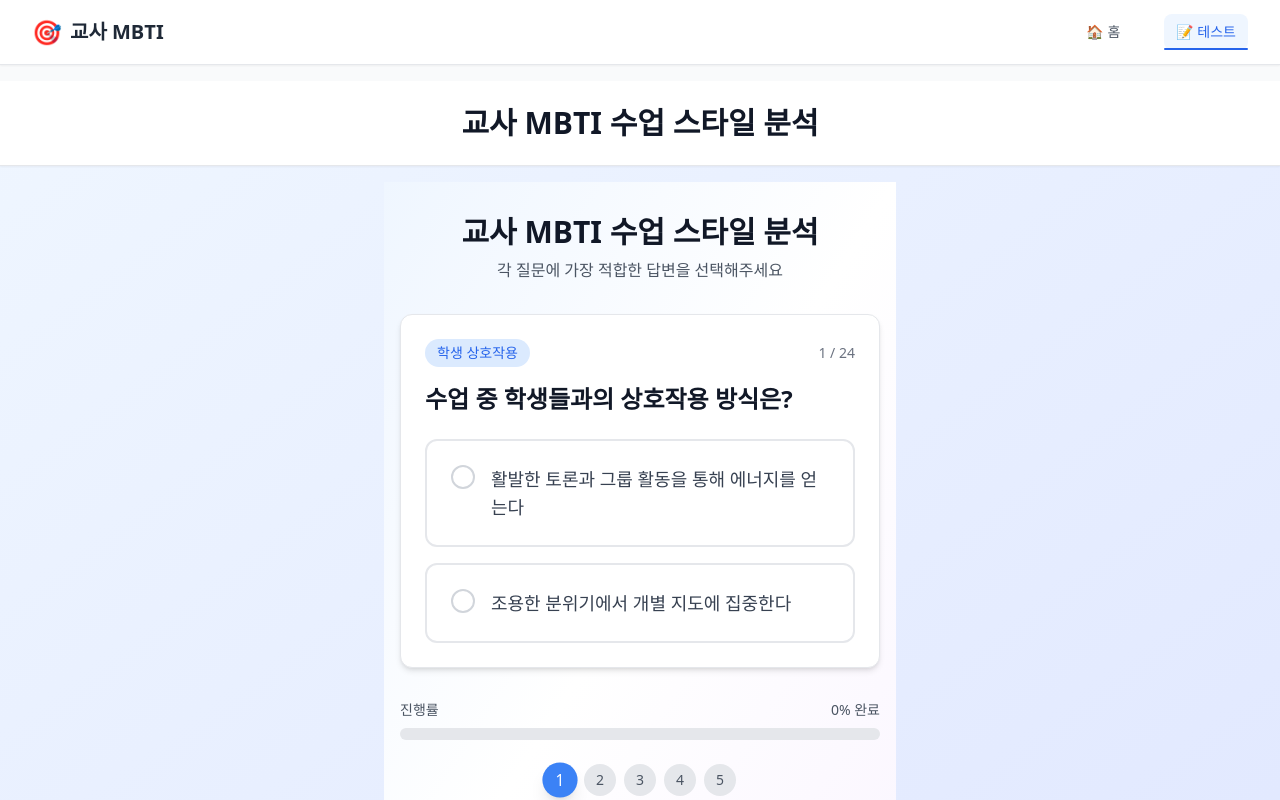
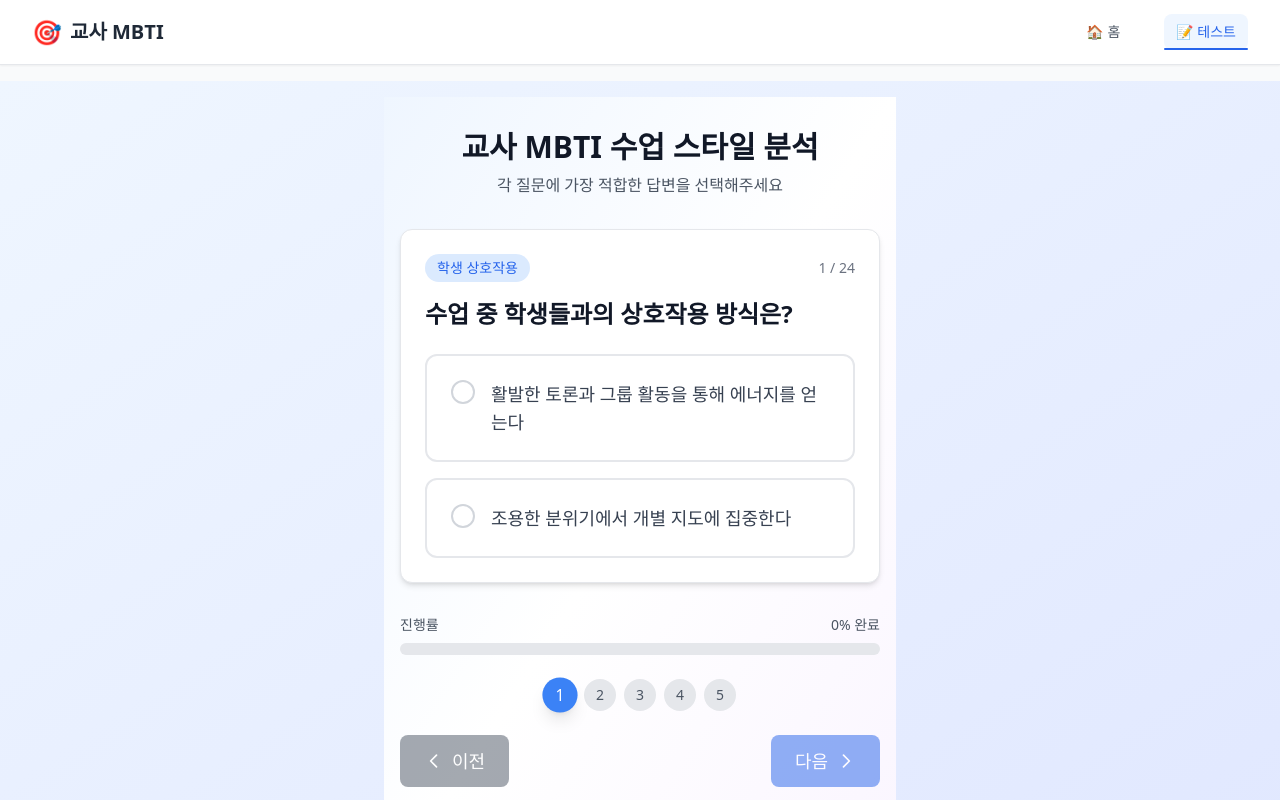
Before and after one commit to woody-tiab/TeacherMBTI, a React (Vite) app: page /test in a window 1280 px wide. Shown: the top 800 px of the page. Built offline with nearby package versions, Linux system fonts and the light colour scheme.

Commit message:
fix: 테스트 페이지에서 중복된 헤더 제목 제거

```diff
--- a/src/pages/TestPage.tsx
+++ b/src/pages/TestPage.tsx
@@ -81,7 +81,7 @@ const TestPage = () => {
 
   if (isLoading) {
     return (
-      <Layout>
+      <Layout showHeader={false}>
         <div className="min-h-screen flex items-center justify-center">
           <div
             className="text-center space-y-4"
@@ -104,7 +104,7 @@ const TestPage = () => {
 
   if (error) {
     return (
-      <Layout>
+      <Layout showHeader={false}>
         <div className="min-h-screen flex items-center justify-center">
           <div
             className="text-center space-y-4 max-w-md"
@@ -141,7 +141,7 @@ const TestPage = () => {
   }
 
   return (
-    <Layout key={retryKey}>
+    <Layout key={retryKey} showHeader={false}>
       <div className="min-h-screen bg-gradient-to-br from-blue-50 via-white to-purple-50">
         <div className="container mx-auto px-4 py-8">
           {/* 헤더 */}
```
